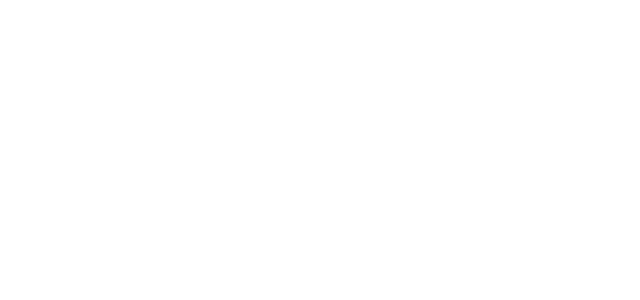
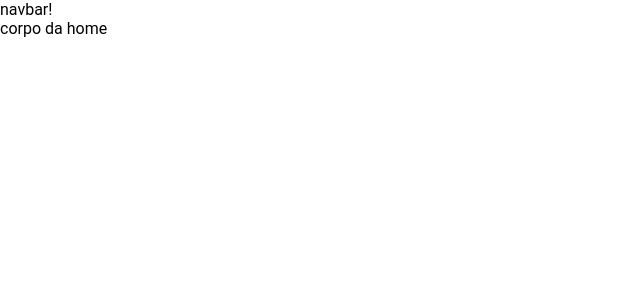
Before and after one commit to itallovidal/alfa-omega-site, a React (Vite) app: page / in a window 1280 px wide. Shown: the top 300 px of the page, without its empty margins (0-640 px from the left). Built offline with nearby package versions, Linux system fonts and the light colour scheme.

Commit message:
setup react router

```diff
--- a/package.json
+++ b/package.json
@@ -12,7 +12,8 @@
   "dependencies": {
     "@stitches/react": "^1.2.8",
     "react": "^18.3.1",
-    "react-dom": "^18.3.1"
+    "react-dom": "^18.3.1",
+    "react-router-dom": "^6.26.1"
   },
   "devDependencies": {
     "@rocketseat/eslint-config": "^2.2.2",
--- a/src/App.tsx
+++ b/src/App.tsx
@@ -1,6 +1,7 @@
 import { globalStyles } from './styles'
+import { AppRoutes } from './pages/app.routes.tsx'
 
 globalStyles()
 export function App() {
-  return <></>
+  return <AppRoutes />
 }
--- /dev/null
+++ b/src/pages/app.layout.tsx
@@ -0,0 +1,12 @@
+import React from 'react'
+import { Outlet } from 'react-router-dom'
+
+export function AppLayout() {
+  return (
+    <div>
+      <nav>navbar!</nav>
+
+      <Outlet />
+    </div>
+  )
+}
--- /dev/null
+++ b/src/pages/app.routes.tsx
@@ -0,0 +1,15 @@
+import { BrowserRouter, Route, Routes } from 'react-router-dom'
+import { AppLayout } from './app.layout.tsx'
+import { Home } from './home'
+
+export function AppRoutes() {
+  return (
+    <BrowserRouter>
+      <Routes>
+        <Route path="/" Component={AppLayout}>
+          <Route path={'/'} Component={Home} />
+        </Route>
+      </Routes>
+    </BrowserRouter>
+  )
+}
--- /dev/null
+++ b/src/pages/home/index.tsx
@@ -0,0 +1,5 @@
+import React from 'react'
+
+export function Home() {
+  return <div>corpo da home</div>
+}
```
Also changed, not shown: 1 other file (tests, documents, lock files or other folders).
